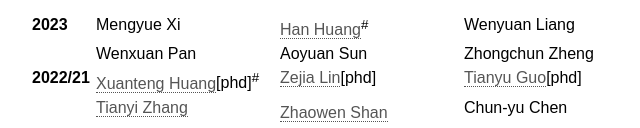
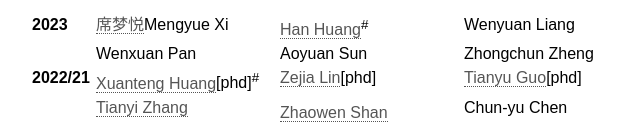
Before and after one commit to xianweiz/xianweiz.github.io, a plain HTML site: page index.html in a window 1280 px wide. Shown: the part 670-798 px from the top of the page, 208-848 px from the left. Drawn offline with Linux system fonts and the light colour scheme.

Commit message:
Update index.html

```diff
--- a/index.html
+++ b/index.html
@@ -72,7 +72,7 @@
 
          <tr>
 	  <td><b>2023</b></td>
-	  <td>Mengyue Xi</td>
+	  <td><a class="link-body" href="https://xi-meng.github.io/">席梦悦</a>Mengyue Xi</a></td>
 	  <td><a class="link-body" href="https://hhthebest.github.io/">Han Huang</a><sup>#</sup></td>
 	  <td>Wenyuan Liang</td>
 	  <td>Hengzhong Liang</td>
```
